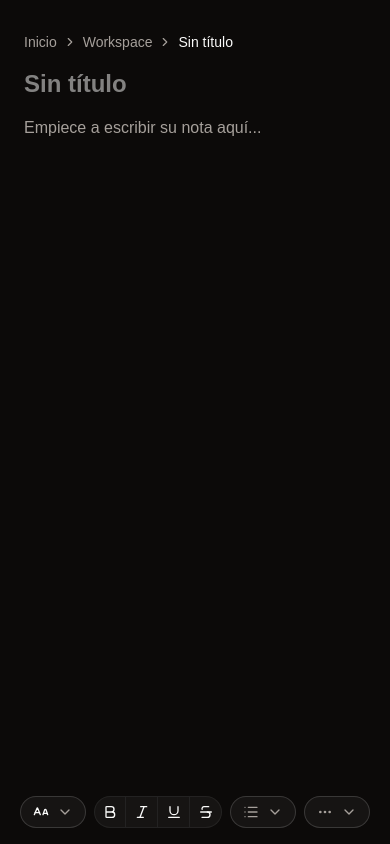
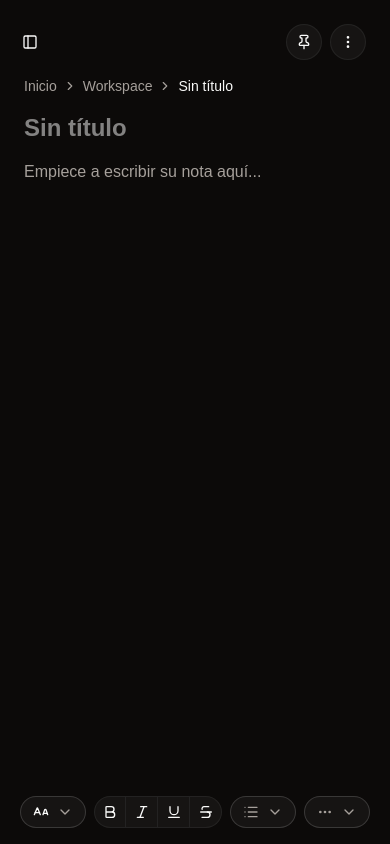
Before and after one commit to cpadlab/nottex, a React (Vite) app in the folder frontend/: page /notes/1 in a window 390 px wide. Built offline with nearby package versions, Linux system fonts and the light colour scheme.

Commit message:
feat[frontend]: Add NoteActions component and localization

```diff
--- a/frontend/src/assets/locales/en.json
+++ b/frontend/src/assets/locales/en.json
@@ -13,7 +13,15 @@
             "home": "Home",
             "workspace": "Workspace"
         },
-        "untitled": "Untitled"
+        "untitled": "Untitled",
+        "actions": {
+            "pin": "Pin note",
+            "unpin": "Unpin note",
+            "copy": "Create a copy",
+            "search": "Search in text",
+            "background": "Background options",
+            "tags": "Tags"
+        }
     },
     "editor": {
         "placeholder": "Start writing your note here...",
--- a/frontend/src/assets/locales/es.json
+++ b/frontend/src/assets/locales/es.json
@@ -13,7 +13,15 @@
             "home": "Inicio",
             "workspace": "Workspace"
         },
-        "untitled": "Sin título"
+        "untitled": "Sin título",
+        "actions": {
+            "pin": "Fijar nota",
+            "unpin": "Desfijar nota",
+            "copy": "Crear una copia",
+            "search": "Buscar en el texto",
+            "background": "Opciones de fondo",
+            "tags": "Etiquetas"
+        }
     },
     "editor": {
         "placeholder": "Empiece a escribir su nota aquí...",
--- a/frontend/src/components/blocks/editor/editor.tsx
+++ b/frontend/src/components/blocks/editor/editor.tsx
@@ -26,7 +26,7 @@ const Editor = ({ options }: EditorProps) => {
         <EditorProvider options={options}>
             <div className='flex flex-col gap-4 flex-1'>
                 <Toolbar />
-                <EditorTextarea className='pb-16 md:pb-0' value={content} onChange={(e) => handleContentChange(e.target.value)} />
+                <EditorTextarea className='pb-8 md:pb-0' value={content} onChange={(e) => handleContentChange(e.target.value)} />
             </div>
         </EditorProvider>
     )
--- /dev/null
+++ b/frontend/src/pages/note/components/actions.tsx
@@ -0,0 +1,104 @@
+import { SidebarTrigger } from "@/components/ui/sidebar"
+import { NoteBreadcrumb } from "./breadcrumb"
+import { Button } from "@/components/ui/button"
+import {
+    DropdownMenu,
+    DropdownMenuContent,
+    DropdownMenuItem,
+    DropdownMenuTrigger,
+} from "@/components/ui/dropdown-menu"
+import {
+    CopyIcon,
+    EllipsisVerticalIcon,
+    PaletteIcon,
+    PinIcon,
+    SearchIcon,
+    TagIcon,
+    type LucideIcon,
+} from "lucide-react"
+import { useTranslation } from "react-i18next"
+import { useNoteContext } from "@/contexts/note-context"
+
+export interface ActionItemConfig {
+    icon: LucideIcon
+    label: string
+    value: string
+    onClick: () => void
+}
+
+export const NoteActions = () => {
+    const { t: translation } = useTranslation()
+    const {
+        isPinned,
+        onTogglePin,
+        onCreateCopy,
+        onSearchInText,
+        onBackgroundOptions,
+        onTags,
+    } = useNoteContext()
+
+    const actions: ActionItemConfig[] = [
+        {
+            icon: CopyIcon,
+            label: "note.actions.copy",
+            value: "copy",
+            onClick: onCreateCopy,
+        },
+        {
+            icon: SearchIcon,
+            label: "note.actions.search",
+            value: "search",
+            onClick: onSearchInText,
+        },
+        {
+            icon: PaletteIcon,
+            label: "note.actions.background",
+            value: "background",
+            onClick: onBackgroundOptions,
+        },
+        {
+            icon: TagIcon,
+            label: "note.actions.tags",
+            value: "tags",
+            onClick: onTags,
+        },
+    ]
+
+    return (
+        <div className="flex md:flex-row flex-col-reverse md:items-center md:justify-between gap-4">
+
+            <NoteBreadcrumb />
+
+            <div className="flex items-center gap-4 justify-between">
+
+                <div className="-ml-2.5 md:hidden flex">
+                    <SidebarTrigger />
+                </div>
+
+                <div className="flex items-center gap-2">
+
+                    <Button size="icon" variant={isPinned ? "default" : "outline"} onClick={onTogglePin}>
+                        <PinIcon />
+                    </Button>
+
+                    <DropdownMenu>
+                        <DropdownMenuTrigger render={<Button size="icon" variant="outline" className="cursor-pointer" />}>
+                            <EllipsisVerticalIcon />
+                        </DropdownMenuTrigger>
+                        <DropdownMenuContent align="end">
+                            {actions.map((item) => (
+                                <DropdownMenuItem key={item.value} onClick={item.onClick} className="cursor-pointer flex items-center gap-2">
+                                    <item.icon />
+                                    <span>{translation(item.label)}</span>
+                                </DropdownMenuItem>
+                            ))}
+                        </DropdownMenuContent>
+                    </DropdownMenu>
+
+                </div>
+
+            </div>
+
+        </div>
+    )
+}
--- a/frontend/src/pages/note/page.tsx
+++ b/frontend/src/pages/note/page.tsx
@@ -1,8 +1,8 @@
 import Editor from "@/components/blocks/editor/editor"
 import { useParams } from "react-router-dom"
 import { NoteProvider } from "@/contexts/note-context"
-import { NoteBreadcrumb } from "./components/breadcrumb"
 import { NoteTitle } from "./components/title"
+import { NoteActions } from "./components/actions"
 
 interface RouteParams {
     id: string
@@ -15,9 +15,9 @@ const NotePage = () => {
 
     return (
         <NoteProvider options={{ id }}>
-            <div className="px-6 py-8 h-dvh max-h-dvh min-h-dvh relative">
+            <div className="px-6 md:py-8 py-6 h-dvh max-h-dvh min-h-dvh relative">
                 <div className="max-w-[867.15px] mx-auto h-full flex flex-col gap-4">
-                    <NoteBreadcrumb />
+                    <NoteActions />
                     <NoteTitle />
                     <Editor />
                 </div>
```
